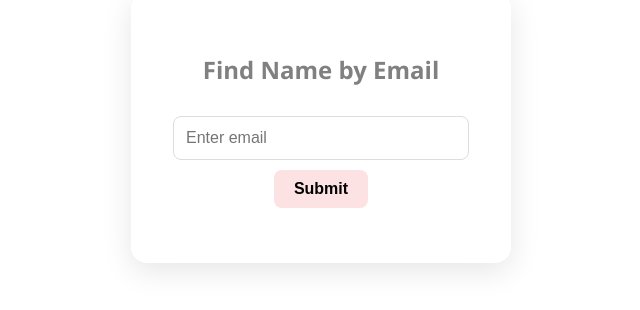
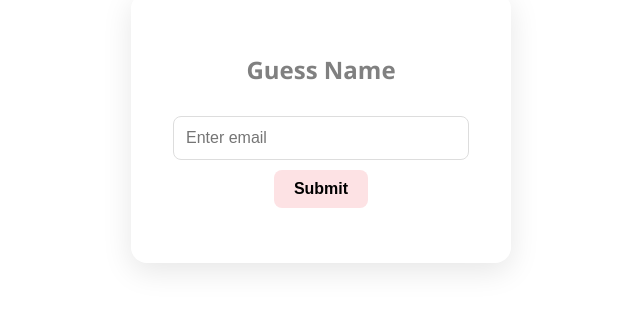
Before and after one commit to GudishettyManasvini/GudishettyManasvini.github.io, a plain HTML site: page a18/index.html in a window 1280 px wide. Shown: the part 272-582 px from the top of the page, without its empty margins (319-959 px from the left). Drawn offline with Linux system fonts and the light colour scheme.

Commit message:
updated mail and name

```diff
--- a/a18/index.html
+++ b/a18/index.html
@@ -8,7 +8,7 @@
 </head>
 <body>
   <div class="container">
-    <h2>Find Name by Email</h2>
+    <h2>Guess Name</h2>
     <input type="email" id="emailInput" placeholder="Enter email" required />
     <button onclick="findUser()">Submit</button>
     <div id="result"></div>
```
